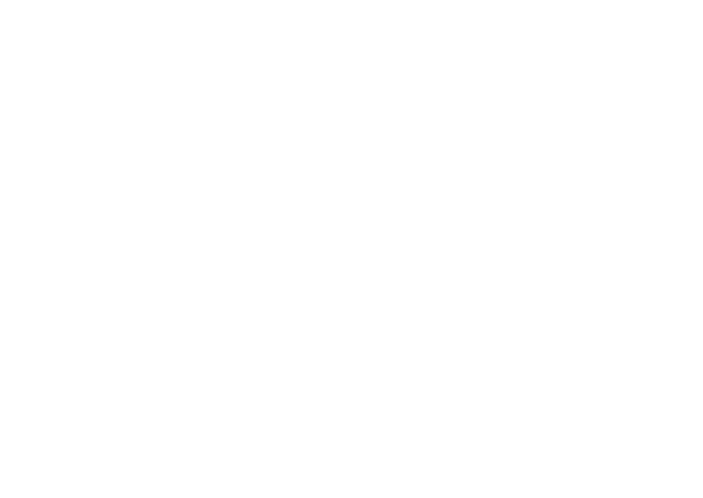
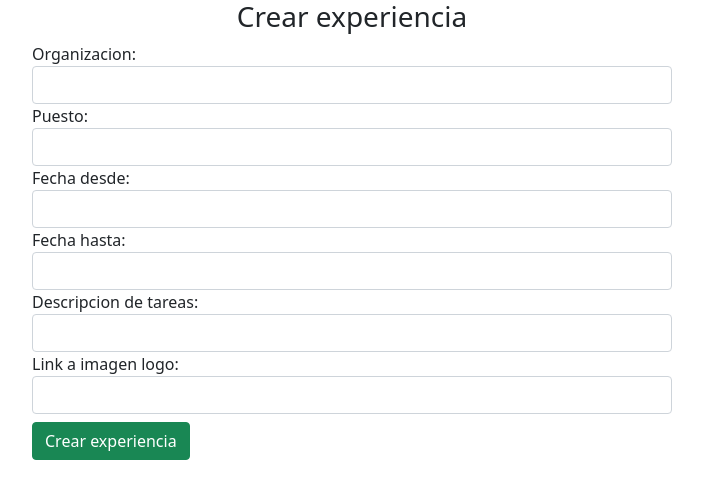
Before and after one commit to sosarodrigox/portfolioweb_dinamico, an Angular app: page /crear-experiencia in a window 1280 px wide. Before the commit this address led to /. Shown: the top 498 px of the page, without its empty margins (288-991 px from the left). Built offline with nearby package versions, Linux system fonts and the light colour scheme.

Commit message:
funciona agregarExperiencia

```diff
--- a/src/app/app-routing.module.ts
+++ b/src/app/app-routing.module.ts
@@ -1,11 +1,15 @@
 import { NgModule } from '@angular/core';
 import { RouterModule, Routes } from '@angular/router';
+import { CrearExperienciaComponent } from './componentes/crear-experiencia/crear-experiencia.component';
 import { HomeComponent } from './componentes/home/home.component';
 import { LoginComponent } from './componentes/login/login.component';
 
 const routes: Routes = [
+  {path:'portfolio', component:HomeComponent},
   {path:'', component:HomeComponent},
-  {path:'login', component:LoginComponent}
+  {path:'login', component:LoginComponent},
+  {path:'crear-experiencia', component:CrearExperienciaComponent}
+
 ];
 
 @NgModule({
--- a/src/app/app.component.ts
+++ b/src/app/app.component.ts
@@ -6,5 +6,5 @@
   styleUrls: ['./app.component.css']
 })
 export class AppComponent {
-  title = 'sosa_portfolioweb';
+  title = 'Portfolio Web Dinámico';
 }
--- /dev/null
+++ b/src/app/componentes/crear-experiencia/crear-experiencia.component.html
@@ -0,0 +1,64 @@
+<div class="col-md-6 offset-md-3">
+    <h3 class="text-center">Crear experiencia</h3>
+    <form (ngSubmit)="onSubmit()">
+        <div class="form-group">
+            <label>Organizacion: </label>
+            <input type="text"
+            class="form-control"
+            id="organizacion"
+            [(ngModel)]="experiencia.organizacion"
+            name = "organizacion"
+            >
+        </div>
+        <div class="form-group">
+            <label>Puesto: </label>
+            <input type="text"
+            class="form-control"
+            id="puesto"
+            [(ngModel)]="experiencia.puesto"
+            name = "puesto"
+            >
+        </div>
+        <div class="form-group">
+            <label>Fecha desde: </label>
+            <input type="text"
+            class="form-control"
+            id="fechaDesde"
+            [(ngModel)]="experiencia.fechaDesde"
+            name = "fechaDesde"
+            >
+        </div>
+        <div class="form-group">
+            <label>Fecha hasta: </label>
+            <input type="text"
+            class="form-control"
+            id="fechaHasta"
+            [(ngModel)]="experiencia.fechaHasta"
+            name = "fechaHasta"
+            >
+        </div>
+        <div class="form-group">
+            <label>Descripcion de tareas: </label>
+            <input type="text"
+            class="form-control"
+            id="descTareas"
+            [(ngModel)]="experiencia.descTareas"
+            name = "descTareas"
+            >
+        </div>
+        <div class="form-group">
+            <label>Link a imagen logo: </label>
+            <input type="text"
+            class="form-control"
+            id="imgLogo"
+            [(ngModel)]="experiencia.imgLogo"
+            name = "imgLogo"
+            >
+        </div>
+
+        <div>
+            <button class="btn btn-success mt-2">Crear experiencia</button>
+        </div>
+
+    </form>
+</div>
--- /dev/null
+++ b/src/app/componentes/crear-experiencia/crear-experiencia.component.ts
@@ -0,0 +1,34 @@
+import { Component, OnInit } from '@angular/core';
+import { Router } from '@angular/router';
+import { experiencia } from 'src/app/model/experiencia.model';
+import { ExperienciaService } from 'src/app/servicios/experiencia.service';
+
+@Component({
+  selector: 'app-crear-experiencia',
+  templateUrl: './crear-experiencia.component.html',
+  styleUrls: ['./crear-experiencia.component.css']
+})
+export class CrearExperienciaComponent implements OnInit {
+
+  experiencia : experiencia = new experiencia("", "", "", "", "", "")
+  constructor(private expService: ExperienciaService, private router:Router) { }
+
+  ngOnInit(): void {
+  }
+
+  crearExperiencia(){
+    this.expService.crearExperiencia(this.experiencia).subscribe(dato =>{
+      console.log(dato);
+      this.volverPortfolio();
+    });
+  }
+
+
+  volverPortfolio(){
+    this.router.navigate(['/portfolio']);
+  }
+
+  onSubmit(){
+    this.crearExperiencia();
+  }
+}
--- a/src/app/componentes/experience/experience.component.html
+++ b/src/app/componentes/experience/experience.component.html
@@ -10,7 +10,7 @@
           <h3>Profesional</h3>
         </div>
         <div class="col-4 d-flex justify-content-end">
-            <button type="button" class="btn btn-outline-light">Agregar Experiencia<i class="fa-solid fa-circle-plus fa-lg ms-2"></i></button>
+            <button type="button" class="btn btn-outline-light" (click)="crearExp()">Agregar Experiencia<i class="fa-solid fa-circle-plus fa-lg ms-2"></i></button>
         </div>
       </div>
       <div id="lista">
--- a/src/app/componentes/experience/experience.component.ts
+++ b/src/app/componentes/experience/experience.component.ts
@@ -1,4 +1,5 @@
 import { Component, OnInit } from '@angular/core';
+import { Router } from '@angular/router';
 import { experiencia } from 'src/app/model/experiencia.model';
 import { ExperienciaService } from 'src/app/servicios/experiencia.service';
 import { PortfolioService } from 'src/app/servicios/portfolio.service';
@@ -14,11 +15,16 @@
 
   experiencia:any;
 
-  constructor(private expService:ExperienciaService) { }
+  constructor(private expService:ExperienciaService, private router:Router) { }
 
   ngOnInit(): void {
     this.expService.getListaExp().subscribe(data=>{this.experiencia=data})
   }
+
+  crearExp(){
+    this.router.navigate(['/crear-experiencia'])
+  }
+
   /*
   experienciaList:any;
 
--- a/src/app/servicios/experiencia.service.ts
+++ b/src/app/servicios/experiencia.service.ts
@@ -15,4 +15,8 @@
   public getListaExp():Observable<experiencia>{
     return this.http.get<experiencia>(this.URL+'ver/lista-exp');
   }
+
+  public crearExperiencia(experiencia:experiencia):Observable<Object>{
+    return this.http.post(this.URL+'nueva/experiencia', experiencia);
+  }
 }
--- a/src/index.html
+++ b/src/index.html
@@ -2,7 +2,7 @@
 <html lang="en">
 <head>
   <meta charset="utf-8">
-  <title>SosaPortfolioweb</title>
+  <title>Portfolio Web Dinámico</title>
   <base href="/">
   <meta name="viewport" content="width=device-width, initial-scale=1">
   <link rel="icon" type="image/x-icon" href="favicon.ico">
```
Also changed, not shown: src/app/app.module.ts (+6 -2 lines), src/app/componentes/crear-experiencia/crear-experiencia.component.css (added), 1 other file (tests, documents, lock files or other folders).
